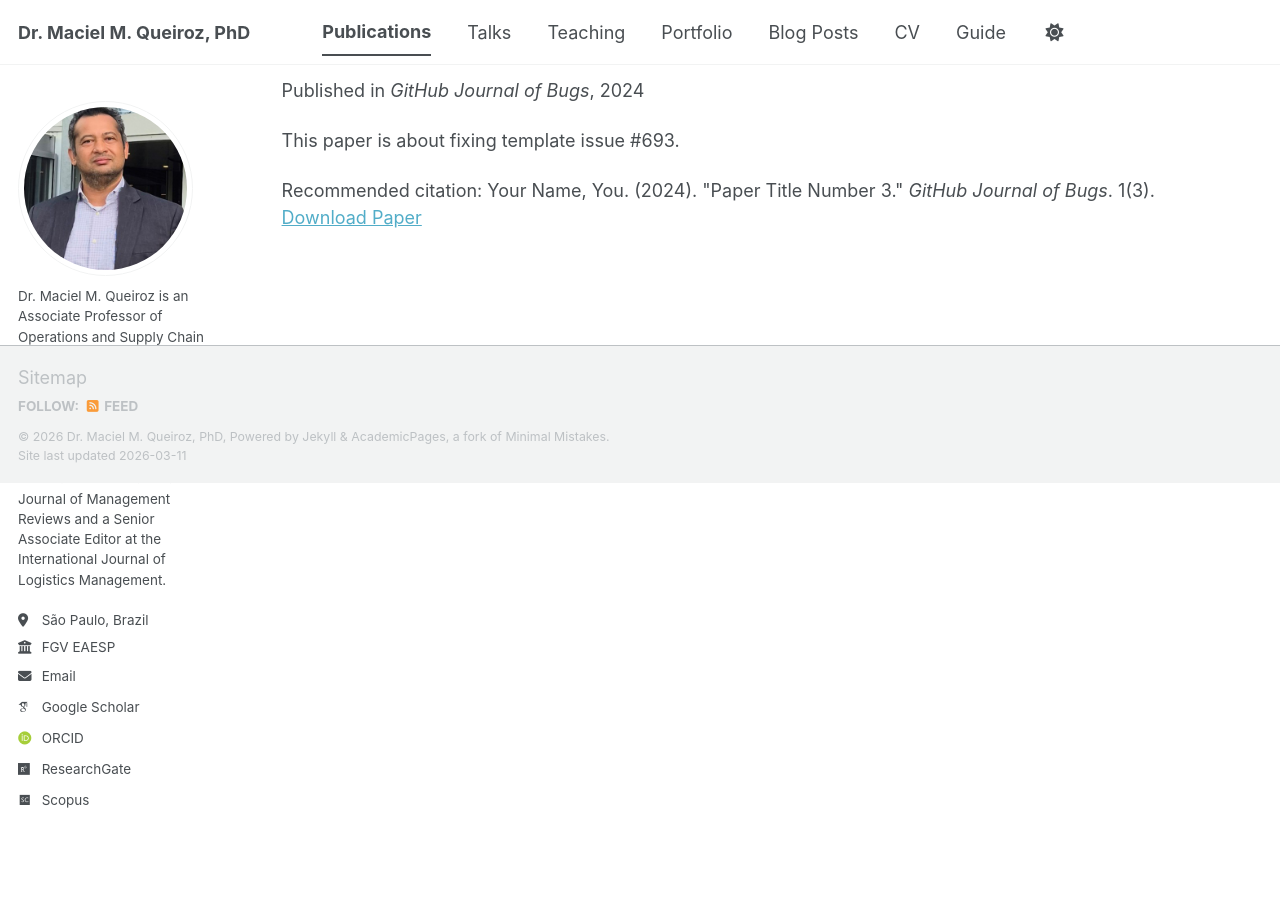
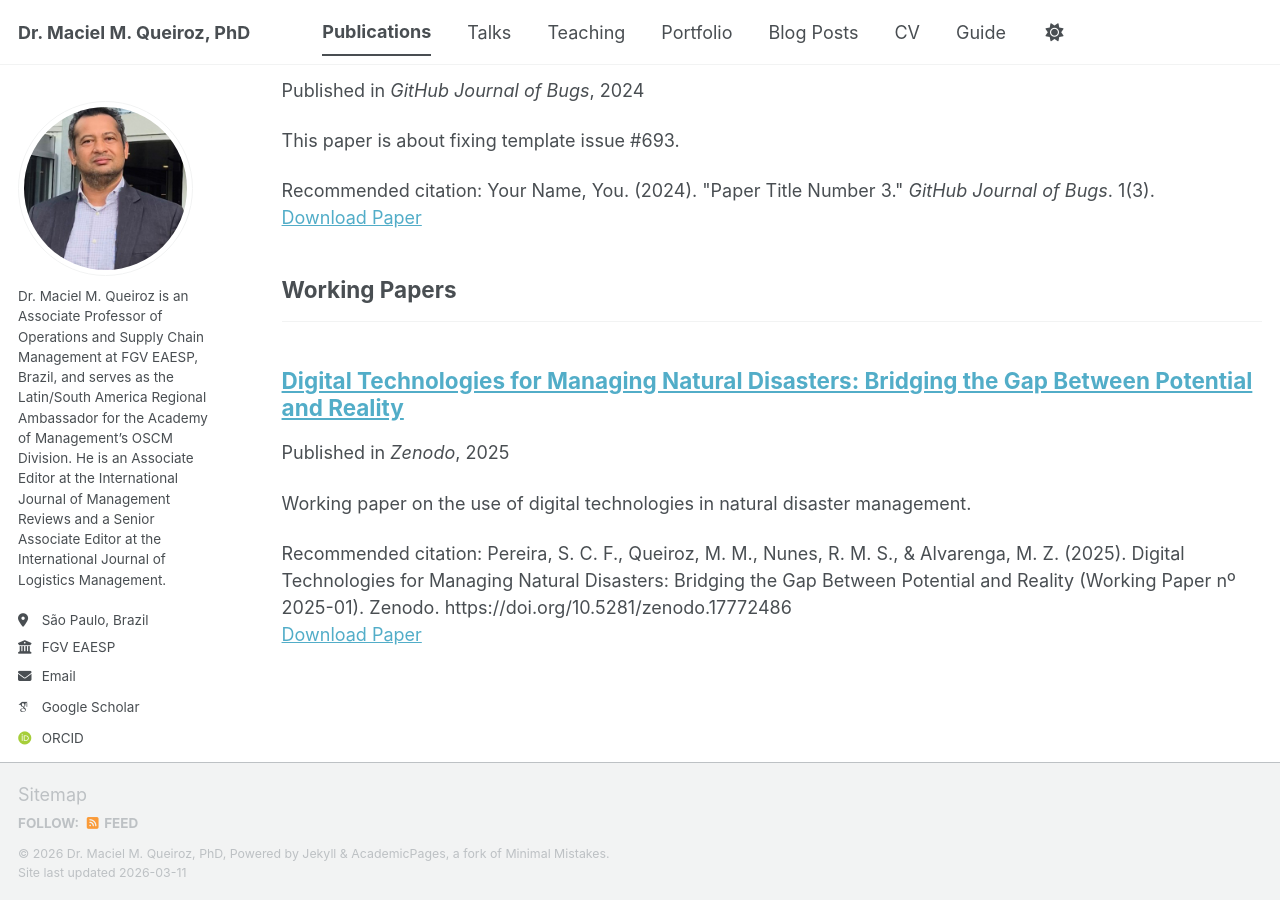
Before and after one commit to maciel-queiroz/maciel-queiroz.github.io, a Jekyll site: the page built from _pages/publications.html, in a window 1280 px wide and 900 px high, scrolled down 1102 px. Built offline with Jekyll 4.4.1, drawn with Linux system fonts in a browser that asks for light colours; some web fonts are replaced; a script bundle is joined from its source files by our own code; library files that are not in the unit come from our copies.

Commit message:
Update 2009-10-01-paper-title-number-1.md

```diff
--- a/_publications/2009-10-01-paper-title-number-1.md
+++ b/_publications/2009-10-01-paper-title-number-1.md
@@ -1,7 +1,29 @@
-### Digital Technologies for Managing Natural Disasters: Bridging the Gap Between Potential and Reality
+---
+title: "Digital Technologies for Managing Natural Disasters: Bridging the Gap Between Potential and Reality"
+collection: publications
+category: workingpapers
+permalink: /publication/digital-technologies-natural-disasters
+date: 2025-01-01
+venue: "Zenodo"
+paperurl: "https://doi.org/10.5281/zenodo.17772486"
+citation: "Pereira, S. C. F., Queiroz, M. M., Nunes, R. M. S., & Alvarenga, M. Z. (2025). Digital Technologies for Managing Natural Disasters: Bridging the Gap Between Potential and Reality (Working Paper nº 2025-01). Zenodo. https://doi.org/10.5281/zenodo.17772486"
+excerpt: "Working paper on the use of digital technologies in natural disaster management."
+---
 
-Pereira, S. C. F., **Queiroz, M. M.**, Nunes, R. M. S., & Alvarenga, M. Z.
+**Pereira, S. C. F.; Queiroz, M. M.; Nunes, R. M. S.; Alvarenga, M. Z.**
 
-*Working Paper, 2025*
+*Working Paper · Zenodo · 2025*
 
-[Abstract](#) [Downlod](https://doi.org/10.5281/zenodo.17772486)
+**Links:** 🔗 [DOI](https://doi.org/10.5281/zenodo.17772486) · 📄 [PDF](https://doi.org/10.5281/zenodo.17772486)
+
+---
+
+## Abstract
+
+This working paper examines how digital technologies can support the management of natural disasters and highlights the gap between technological potential and real-world implementation.
+
+---
+
+## Recommended citation
+
+Pereira, S. C. F., Queiroz, M. M., Nunes, R. M. S., & Alvarenga, M. Z. (2025). *Digital Technologies for Managing Natural Disasters: Bridging the Gap Between Potential and Reality* (Working Paper nº 2025-01). Zenodo. https://doi.org/10.5281/zenodo.17772486
```
